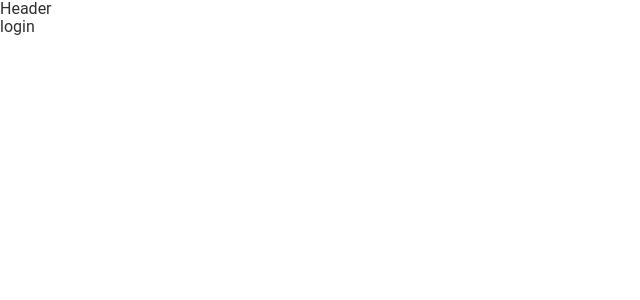
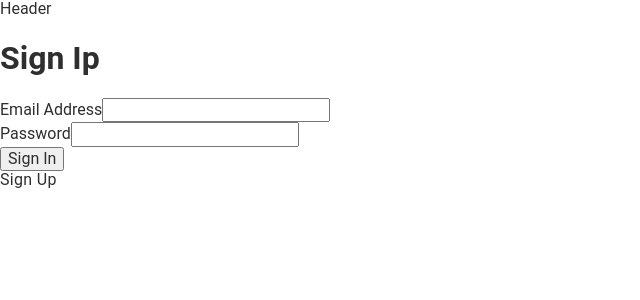
Before and after one commit to JonniBig/H2Ometer_front, a React (Create React App) app: page /H2Ometer_front/signin in a window 1280 px wide. Shown: the top 300 px of the page, without its empty margins (0-640 px from the left). Built offline with nearby package versions, Linux system fonts and the light colour scheme.

Commit message:
Register page, Login page

```diff
--- a/package.json
+++ b/package.json
@@ -8,6 +8,8 @@
     "@testing-library/jest-dom": "^5.16.3",
     "@testing-library/react": "^12.1.4",
     "@testing-library/user-event": "^13.5.0",
+    "axios": "^1.6.7",
+    "formik": "^2.4.5",
     "react": "^18.1.0",
     "react-dom": "^18.1.0",
     "react-redux": "^9.1.0",
@@ -15,7 +17,8 @@
     "react-scripts": "5.0.1",
     "redux-persist": "^6.0.0",
     "styled-components": "^6.1.8",
-    "web-vitals": "^2.1.3"
+    "web-vitals": "^2.1.3",
+    "yup": "^1.3.3"
   },
   "scripts": {
     "start": "react-scripts start",
--- a/src/pages/Login/Login.jsx
+++ b/src/pages/Login/Login.jsx
@@ -1,8 +1,76 @@
 import React from 'react';
+import { useDispatch } from 'react-redux';
+import { useFormik } from 'formik';
+import * as Yup from 'yup';
 import { StyledLoginPage } from './Login.styled';
+import { loginThunk } from '../../redux/auth/authSlice';
+
+
 
 const Login = () => {
-  return <StyledLoginPage>login</StyledLoginPage>;
+  const dispatch = useDispatch();
+
+  const formik = useFormik({
+    initialValues: {
+      email: '',
+      password: '',
+      confirmPassword: '',
+    },
+    validationSchema: Yup.object({
+      email: Yup.string().email('Invalid email address').required('Required'),
+      password: Yup.string()
+        .min(8, 'Password must be at least 8 characters')
+        .max(64, 'Password must be at most 64 characters')
+        .required('Required'),
+      confirmPassword: Yup.string()
+        .oneOf([Yup.ref('password'), null], 'Passwords must match')
+        .required('Required'),
+    }),
+    onSubmit: data => {
+      dispatch(loginThunk(data))
+     formik.resetForm();
+    },
+  });
+
+  return <StyledLoginPage>
+    <h1>Sign Ip</h1>
+      <form onSubmit={formik.handleSubmit}>
+        <div>
+          <label htmlFor="email">Email Address</label>
+          <input
+            id="email"
+            name="email"
+            type="email"
+            onChange={formik.handleChange}
+            onBlur={formik.handleBlur}
+            value={formik.values.email}
+          />
+          {formik.touched.email && formik.errors.email ? (
+            <div>{formik.errors.email}</div>
+          ) : null}
+        </div>
+
+        <div>
+          <label htmlFor="password">Password</label>
+          <input
+            id="password"
+            name="password"
+            type="password"
+            onChange={formik.handleChange}
+            onBlur={formik.handleBlur}
+            value={formik.values.password}
+          />
+          {formik.touched.password && formik.errors.password ? (
+            <div>{formik.errors.password}</div>
+          ) : null}
+        </div>
+
+        <button type="submit">Sign In</button>
+      </form>
+      <div>
+        <a href="/signin">Sign Up</a>
+      </div>
+  </StyledLoginPage>;
 };
 
 export default Login;
--- a/src/pages/Register/Register.jsx
+++ b/src/pages/Register/Register.jsx
@@ -1,9 +1,91 @@
 import React from 'react';
+import { useDispatch } from 'react-redux';
+import { useFormik } from 'formik';
+import * as Yup from 'yup';
 import { StyledRegisterPage } from './Register.styled';
+import { registerThunk } from '../../redux/auth/authSlice';
 
 const Register = () => {
+  const dispatch = useDispatch();
+
+  const formik = useFormik({
+    initialValues: {
+      email: '',
+      password: '',
+      confirmPassword: '',
+    },
+    validationSchema: Yup.object({
+      email: Yup.string().email('Invalid email address').required('Required'),
+      password: Yup.string()
+        .min(8, 'Password must be at least 8 characters')
+        .max(64, 'Password must be at most 64 characters')
+        .required('Required'),
+      confirmPassword: Yup.string()
+        .oneOf([Yup.ref('password'), null], 'Passwords must match')
+        .required('Required'),
+    }),
+    onSubmit: data => {
+      dispatch(registerThunk(data))
+     formik.resetForm();
+    },
+  });
+
+
   return (
-      <StyledRegisterPage>register</StyledRegisterPage>
+      <StyledRegisterPage>
+        <h1>Sign Up</h1>
+      <form onSubmit={formik.handleSubmit}>
+        <div>
+          <label htmlFor="email">Email Address</label>
+          <input
+            id="email"
+            name="email"
+            type="email"
+            onChange={formik.handleChange}
+            onBlur={formik.handleBlur}
+            value={formik.values.email}
+          />
+          {formik.touched.email && formik.errors.email ? (
+            <div>{formik.errors.email}</div>
+          ) : null}
+        </div>
+
+        <div>
+          <label htmlFor="password">Password</label>
+          <input
+            id="password"
+            name="password"
+            type="password"
+            onChange={formik.handleChange}
+            onBlur={formik.handleBlur}
+            value={formik.values.password}
+          />
+          {formik.touched.password && formik.errors.password ? (
+            <div>{formik.errors.password}</div>
+          ) : null}
+        </div>
+
+        <div>
+          <label htmlFor="confirmPassword">Confirm Password</label>
+          <input
+            id="confirmPassword"
+            name="confirmPassword"
+            type="password"
+            onChange={formik.handleChange}
+            onBlur={formik.handleBlur}
+            value={formik.values.confirmPassword}
+          />
+          {formik.touched.confirmPassword && formik.errors.confirmPassword ? (
+            <div>{formik.errors.confirmPassword}</div>
+          ) : null}
+        </div>
+
+        <button type="submit">Submit</button>
+      </form>
+      <div>
+        <a href="/signin">Sign In</a>
+      </div>
+      </StyledRegisterPage>
   );
 };
 
--- /dev/null
+++ b/src/redux/auth/authSlice.js
@@ -0,0 +1,84 @@
+import { createAsyncThunk, createSlice, isAnyOf } from '@reduxjs/toolkit';
+import { requestLogin, requestRegister } from 'services/api';
+
+
+export const loginThunk = createAsyncThunk(
+    'auth/login',
+    async (formData, thunkAPI) => {
+      try {
+        const response = await requestLogin(formData);
+
+        return response;
+      } catch (error) {
+        return thunkAPI.rejectWithValue(error.message);
+      }
+    }
+  );
+export const registerThunk = createAsyncThunk(
+    'auth/register',
+    async (formData, thunkAPI) => {
+      try {
+        const response = await requestRegister(formData);
+
+        return response;
+      } catch (error) {
+        return thunkAPI.rejectWithValue(error.message);
+      }
+    }
+  );
+
+  const INITIAL_STATE = {
+    token: null,
+    user: {
+      email: null,
+      name: null,
+    },
+    authenticated: false,
+}
+
+const authSlice = createSlice({
+
+    name: 'auth',
+
+    initialState: INITIAL_STATE,
+    extraReducers: builder =>
+      builder
+      .addCase(registerThunk.fulfilled, (state, action) => {
+        state.isLoading = false;
+        state.authenticated = true;
+        state.token = action.payload.token;
+        state.user = action.payload.user;
+    })
+
+        .addCase(loginThunk.fulfilled, (state, action) => {
+            state.isLoading = false;
+            state.authenticated = true;
+            state.token = action.payload.token;
+            state.user = action.payload.user;
+        })
+
+            .addMatcher(
+                isAnyOf(
+
+                  registerThunk.pending,
+                  loginThunk.pending,
+
+                ),
+                state => {
+                  state.isLoading = true;
+                  state.error = null;
+                }
+              )
+              .addMatcher(isAnyOf(
+
+                registerThunk.rejected,
+                loginThunk.rejected,
+
+              ), (state, action) => {
+                state.isLoading = false;
+                state.error = action.payload;
+              }),
+
+  });
+
+  export const authReducer = authSlice.reducer;
--- a/src/redux/store.js
+++ b/src/redux/store.js
@@ -13,6 +13,7 @@ import {
 import storage from 'redux-persist/lib/storage';
 
 import { modalReducer } from './modal/modalSlice';
+import {authReducer } from './auth/authSlice'
 
 const modalExampleConfig = {
   key: 'modalExample',
@@ -20,9 +21,16 @@ const modalExampleConfig = {
   whitelist: ['isOpenModal'],
 };
 
+const authConfig = {
+  key: 'auth',
+  storage,
+  whitelist: ['token'],
+};
+
 export const store = configureStore({
   reducer: {
     modal: persistReducer(modalExampleConfig, modalReducer),
+    auth: persistReducer(authConfig, authReducer)
   },
   middleware: getDefaultMiddleware =>
     getDefaultMiddleware({
--- /dev/null
+++ b/src/services/api.js
@@ -0,0 +1,21 @@
+import axios from 'axios';
+
+const waterTrackerInstance = axios.create({
+    baseURL: 'http://localhost:8000',
+  });
+
+  export const setToken = token => {
+    waterTrackerInstance.defaults.headers.common.Authorization = `Bearer ${token}`;
+  };
+
+  export const requestRegister = async formData => {
+    const { data } = await waterTrackerInstance.post('/signup', formData);
+    setToken(data.token);
+    return data;
+  };
+
+  export const requestLogin = async formData => {
+    const { data } = await waterTrackerInstance.post('/signin', formData);
+    setToken(data.token);
+    return data;
+  };
```
Also changed, not shown: 1 other file (tests, documents, lock files or other folders).
